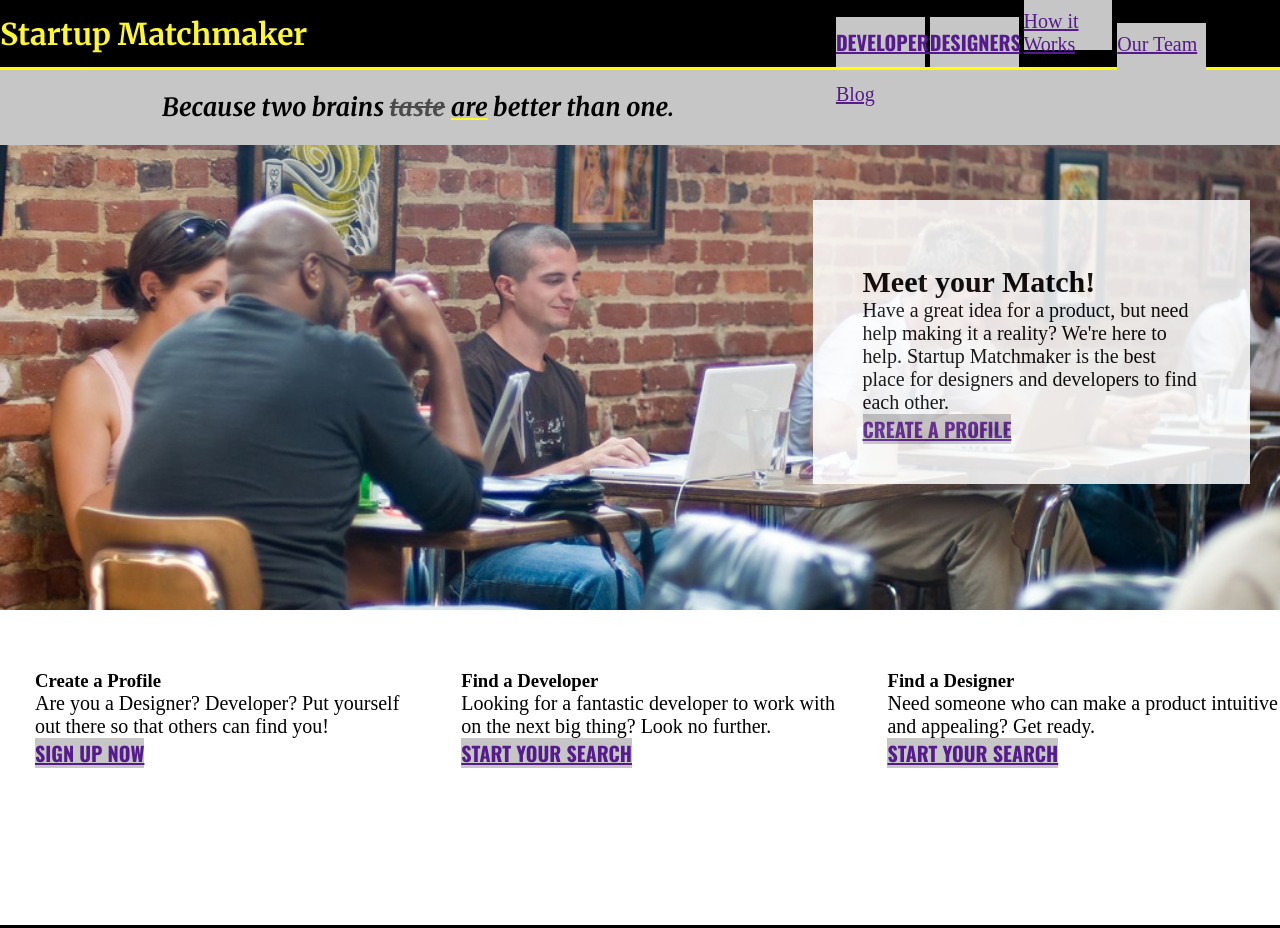
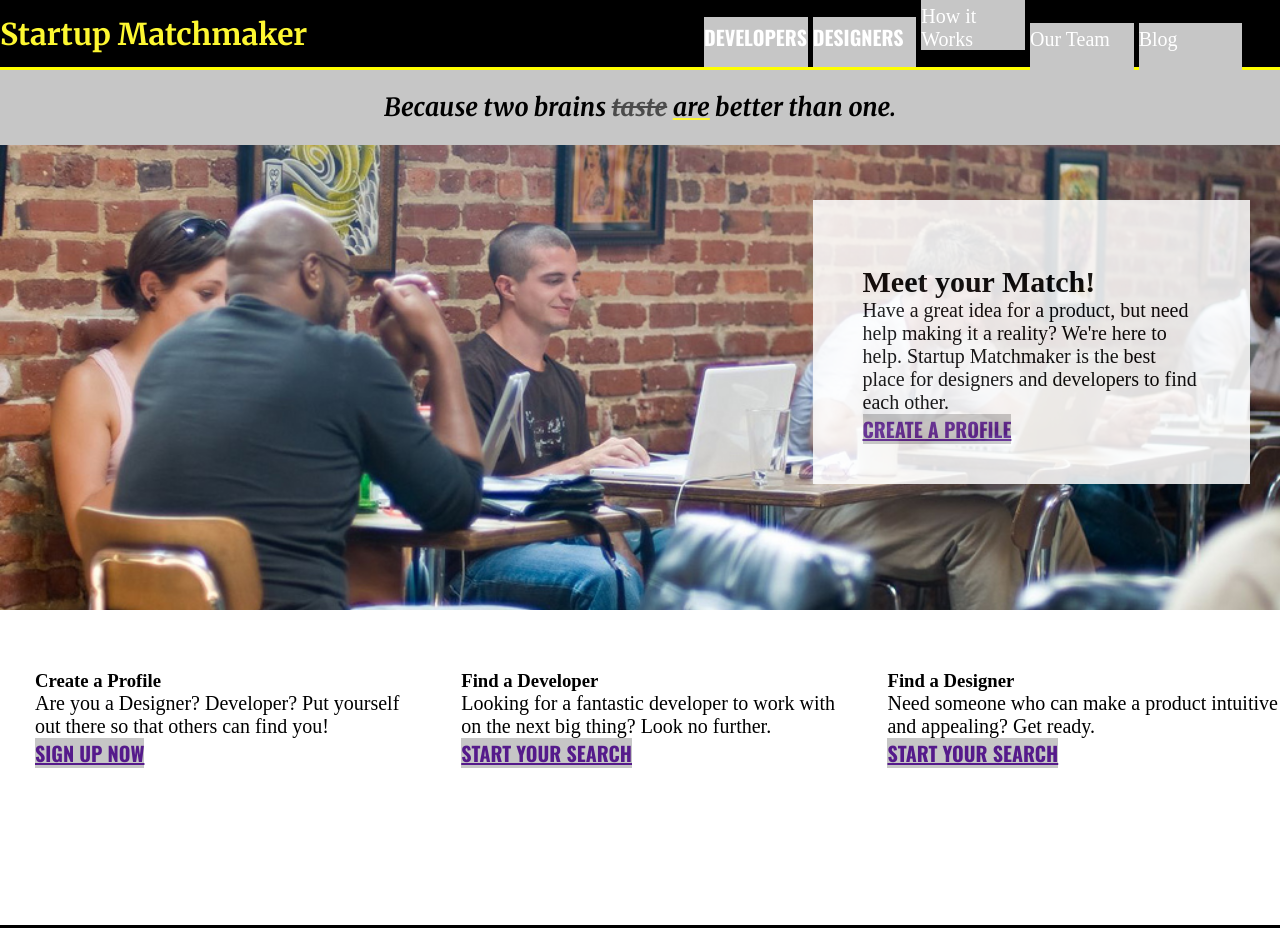
Before and after one commit to lazraka/startup_matchmaker, a plain HTML site: page index.html in a window 1280 px wide. Shown: the top 928 px of the page. Drawn offline with nearby package versions, Linux system fonts and the light colour scheme.

Commit message:
Styled nav links

```diff
--- a/css/style.css
+++ b/css/style.css
@@ -23,13 +23,15 @@ h1{
 nav{
 	font-size: 20px;
 	float:right;
+	width:45%;
 }
 .page{
-	width:20%;
+	width:18%;
 	display:inline-block;
-	padding-top: 10px;
+	padding-top:5px;
 	padding-bottom: 10px;
-
+	text-decoration-line: none;
+	color: #ffffff;
 }
 .upper{
 	font-family: Oswald;
```
